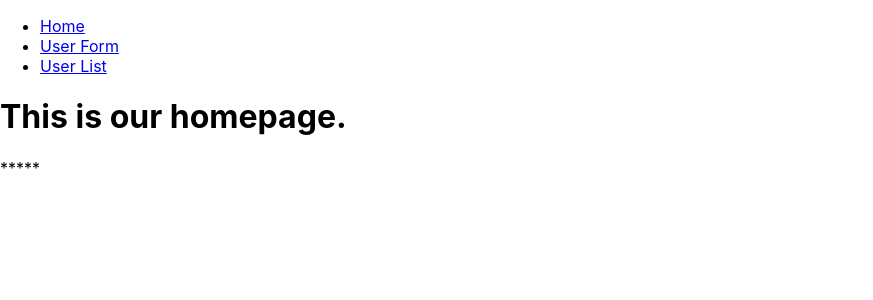
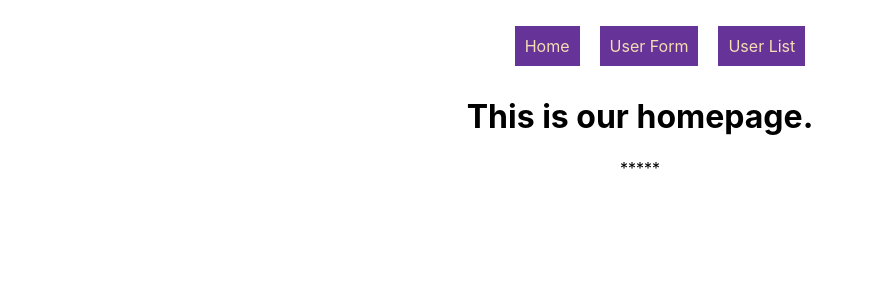
Before and after one commit to raushan-ttn/react-learning, a React (Create React App) app: page / in a window 1280 px wide. Shown: the top 300 px of the page, without its empty margins (0-873 px from the left). Built offline with nearby package versions, Linux system fonts and the light colour scheme.

Commit message:
code update

```diff
--- a/src/App.css
+++ b/src/App.css
@@ -36,3 +36,21 @@
     transform: rotate(360deg);
   }
 }
+
+.outer-layout{
+  margin: 0 auto;
+  text-align: center;
+}
+
+.main-menu ul li{
+  list-style: none;
+  display: inline-block;
+  padding: 10px;
+  margin: 10px;
+  background: rebeccapurple;
+  text-align: center;
+}
+.main-menu ul li a{
+  color: wheat;
+  text-decoration: none;
+}
--- a/src/App.js
+++ b/src/App.js
@@ -14,7 +14,8 @@ function App() {
     </div>
   );
 } */
-
+import logo from './logo.svg';
+import './App.css';
 import React from 'react';
 import { BrowserRouter, Routes, Route } from "react-router-dom";
 import Layout from "./pages/Layout";
--- a/src/pages/Layout.js
+++ b/src/pages/Layout.js
@@ -4,10 +4,10 @@ import Navbar from "./Navbar";
 
 const Layout = () => {
     return (
-        <>
-            <Navbar />
-            <Outlet />
-        </>
+        <div className="page outer-layout">
+           <div className="menu"><Navbar /></div>
+           <div className="content"><Outlet /></div>
+        </div>
     );
 };
 
```
